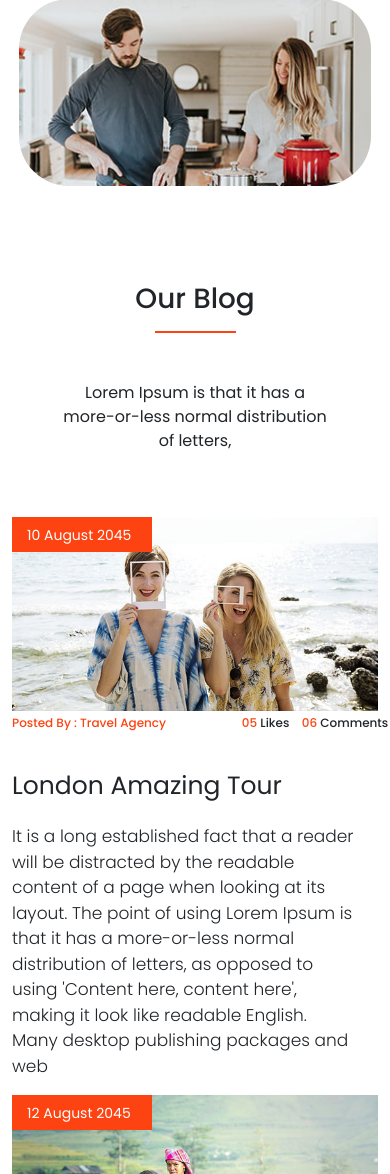
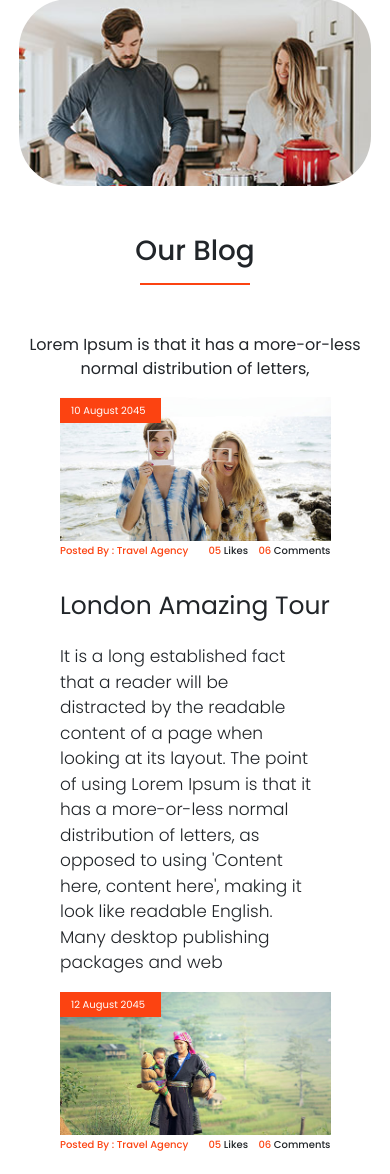
Before and after one commit to nawin1998/BOOCIC-WEBSITE, a plain HTML site: page index.html in a window 390 px wide. Shown: the part 3557-4731 px from the top of the page. Drawn offline with nearby package versions, Linux system fonts and the light colour scheme.

Commit message:
Add files via upload

```diff
--- a/index.html
+++ b/index.html
@@ -204,14 +204,15 @@
         </section>
         <section class="blogcontainer" id="Blog">
             <div class="container">
-                <div class="row p-5">
+                <div class="row">
                     <div class="col-md-12 blo">
                         <h1 class="mt-5">Our Blog</h1>
                         <div class="line2 mt-3"></div>
                         <p class="mt-5">Lorem Ipsum is that it has a more-or-less normal distribution of letters,</p>
                     </div>
                 </div>
-                <div class="row">
+                <div class="container-fluid">
+                <div class="row ms-4 tess">
                     <div class="col-md-6">
                         <div class="carder">
                             <img src="images/blog-image0.jpg" alt="" class="img-fluid">
@@ -245,7 +246,7 @@
                     </div>
                 </div>
 
-                <div class="row">
+                <div class="row ms-4 tesses">
                     <div class="col-md-6">
                         <div class="carder">
                             <img src="images/blog-image.jpg" alt="" class="img-fluid">
@@ -278,6 +279,7 @@
                         </div>
                     </div>
                 </div>
+            </div>
             </div>
         </section>
         <section class="contactcontainer" id="Contact">
@@ -425,6 +427,7 @@
 
             prev.classList.add("disable");
 
+
          // form
          const form = document.getElementById("form");
          var a=document.getElementById("first");
--- a/media.css
+++ b/media.css
@@ -187,31 +187,38 @@
         left: 25%;
         top: 38%;
     }
-
     /* blog */
     .cardin{
-        bottom: 194px;
-        height: 35px;
-        width: 140px;
+        bottom: 143px;
+        height: 25px;
+        width: 101px;
     }
     .cardin h3{
-        font-size: 14px;
+        font-size: 10px;
+        padding-top: 7px;
+        padding-left: 11px;
     }
     .cardin1{
         width: 20rem;
 
     }
     .cardin1 h4{
-        font-size: 12px;
-        width: 15rem;
-        margin-top: 10px;
+        font-size: 10px;
+        width: 13rem;
+        margin-top: 19px;
     }
     .cardin1 h5{
         position: relative;
-        left: 75px;
+        left: 5px;
         width: 16rem;
-        top: 10px;
-        font-size: 12px;
+        top: 19px;
+        font-size: 10px;
+    }
+    .blogcontainer .tess{
+        padding-right: 35px;
+    }
+    .blogcontainer .tesses{
+        padding-right: 35px;
     }
     /* form */
     .formed{
@@ -226,4 +233,7 @@
         height: 48rem;
 
     }
+    .footed6{
+        height: 50px;
+    }
 }
```
